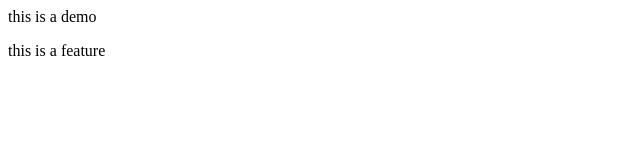
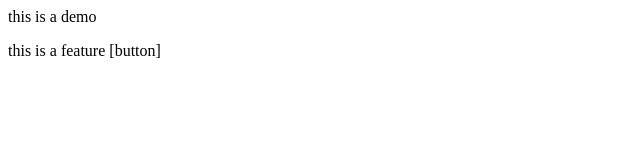
Before and after one commit to neeraj-25/local-repo, a plain HTML site: page index.html in a window 1280 px wide. Shown: the full height of the page, 0-640 px from the left. Drawn offline with Linux system fonts and the light colour scheme.

```diff
--- a/index.html
+++ b/index.html
@@ -1,2 +1,2 @@
 <p>this is a demo</p>
-<p>this is a feature</p>
+<p>this is a feature [button]</p>
```
